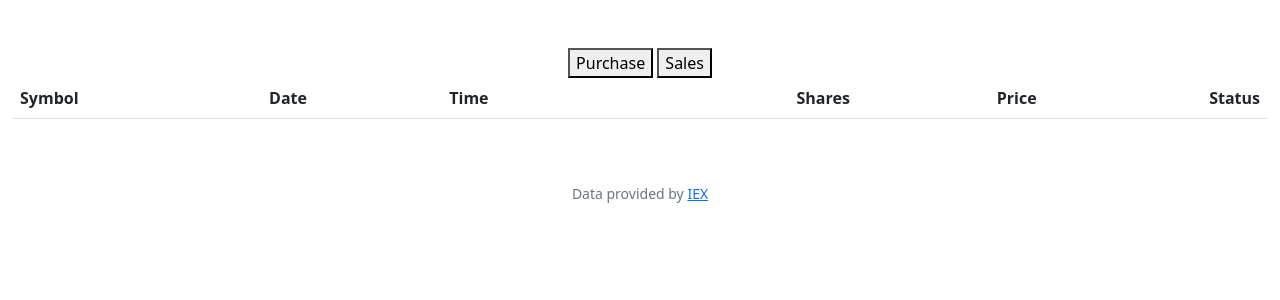
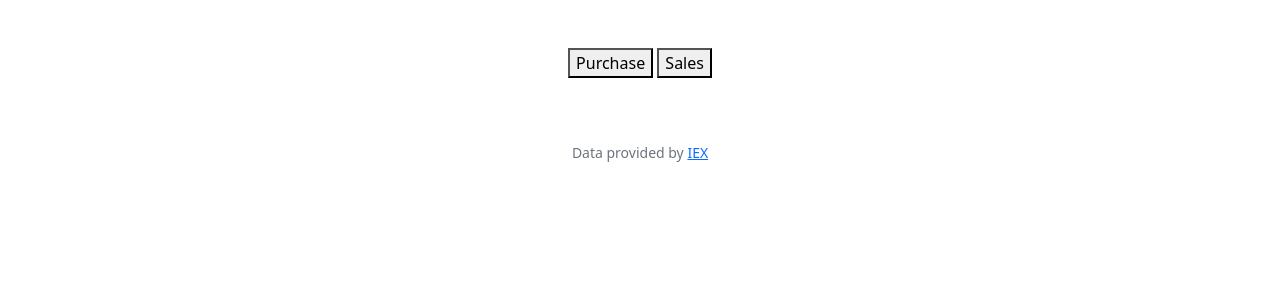
Before and after one commit to hkthaeh/Simple-Stock-Website, a Flask app: page /history in a window 1280 px wide. Shown: the part 76-376 px from the top of the page. Run offline with Flask 2, Linux system fonts and the light colour scheme; a user stored in the database is signed in; lists and menus that the app fills with data are empty; some libraries are stand-ins or nearby versions.

Commit message:
Update history.html

```diff
--- a/templates/history.html
+++ b/templates/history.html
@@ -8,16 +8,6 @@
     <button id="psbutton" data-page="purchases">Purchase</button>
     <button id="psbutton" data-page="sales">Sales</button>
     <table class="table">
-        <thead>
-            <tr>
-                <th class="text-start">Symbol</th>
-                <th class="text-start">Date</th>
-                <th class="text-start">Time</th>
-                <th class="text-end">Shares</th>
-                <th class="text-end">Price</th>
-                <th class="text-end">Status</th>
-            </tr>
-        </thead>
         <tbody>
             <div id="content">
             </div>
```
